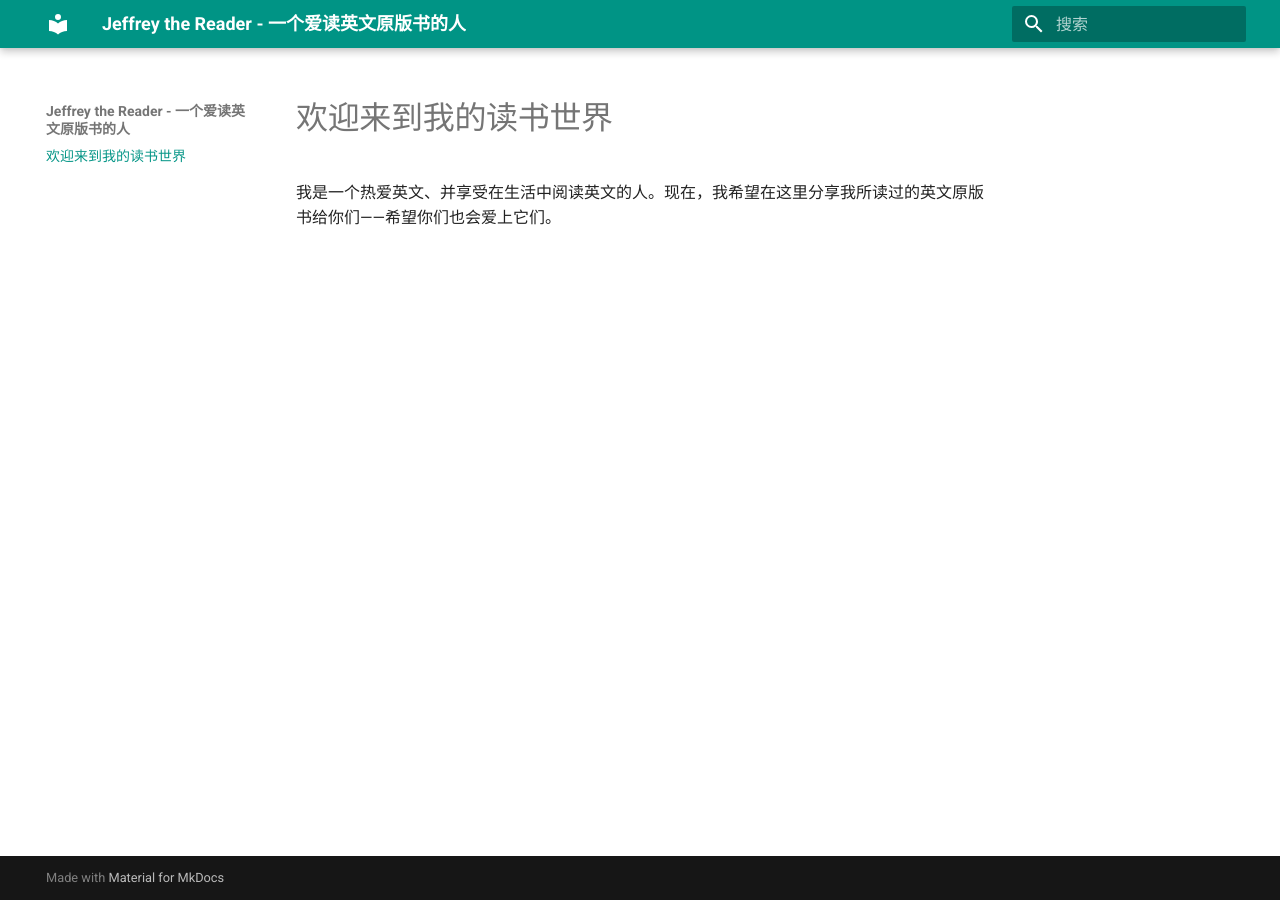
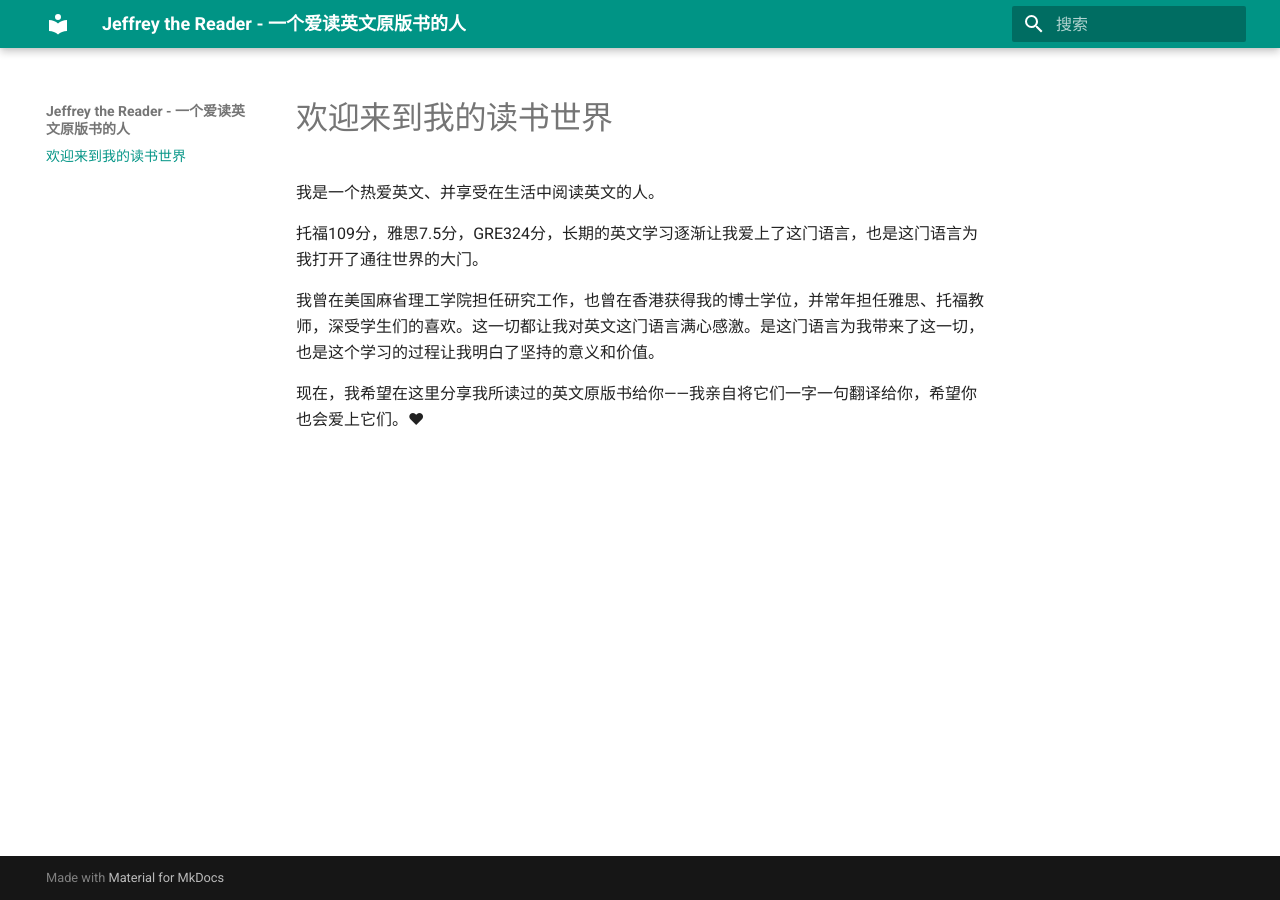
Before and after one commit to Gypsop/JeffreyTheReader, an MkDocs documentation site: the page built from docs/index.md, in a window 1280 px wide. Built offline with MkDocs 1.6.1 and Material for MkDocs 9.7.7, drawn with Linux system fonts in a browser that asks for light colours.

Commit message:
update index content

```diff
--- a/docs/index.md
+++ b/docs/index.md
@@ -1,3 +1,9 @@
 # 欢迎来到我的读书世界
 
-我是一个热爱英文、并享受在生活中阅读英文的人。现在，我希望在这里分享我所读过的英文原版书给你们——希望你们也会爱上它们。
+我是一个热爱英文、并享受在生活中阅读英文的人。
+
+托福109分，雅思7.5分，GRE324分，长期的英文学习逐渐让我爱上了这门语言，也是这门语言为我打开了通往世界的大门。
+
+我曾在美国麻省理工学院担任研究工作，也曾在香港获得我的博士学位，并常年担任雅思、托福教师，深受学生们的喜欢。这一切都让我对英文这门语言满心感激。是这门语言为我带来了这一切，也是这个学习的过程让我明白了坚持的意义和价值。
+
+现在，我希望在这里分享我所读过的英文原版书给你——我亲自将它们一字一句翻译给你，希望你也会爱上它们。❤
```
